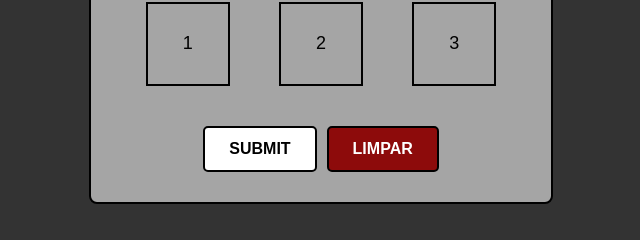
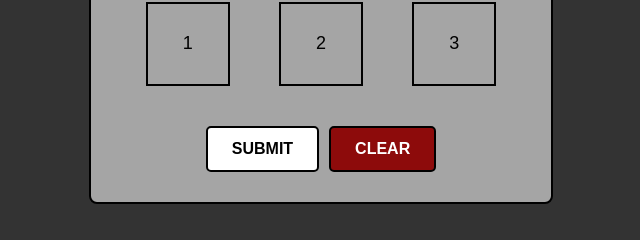
Before and after one commit to joaogvt/BO6TerminusWW, a plain HTML site: page index.html in a window 1280 px wide. Shown: the part 339-579 px from the top of the page, 319-959 px from the left. Drawn offline with Linux system fonts and the light colour scheme.

Commit message:
english please

```diff
--- a/index.html
+++ b/index.html
@@ -21,7 +21,7 @@
         </div>
         <div class="button-group">
             <button class="submit-button" onclick="calculateAndDisplayResults()">SUBMIT</button>
-            <button class="clear-button" onclick="clearBoxes()">LIMPAR</button>
+            <button class="clear-button" onclick="clearBoxes()">CLEAR</button>
         </div>
         <h1 id="result" style="display: none;">X: 0 Y: 0 Z: 0</h1>
     </div>
```
